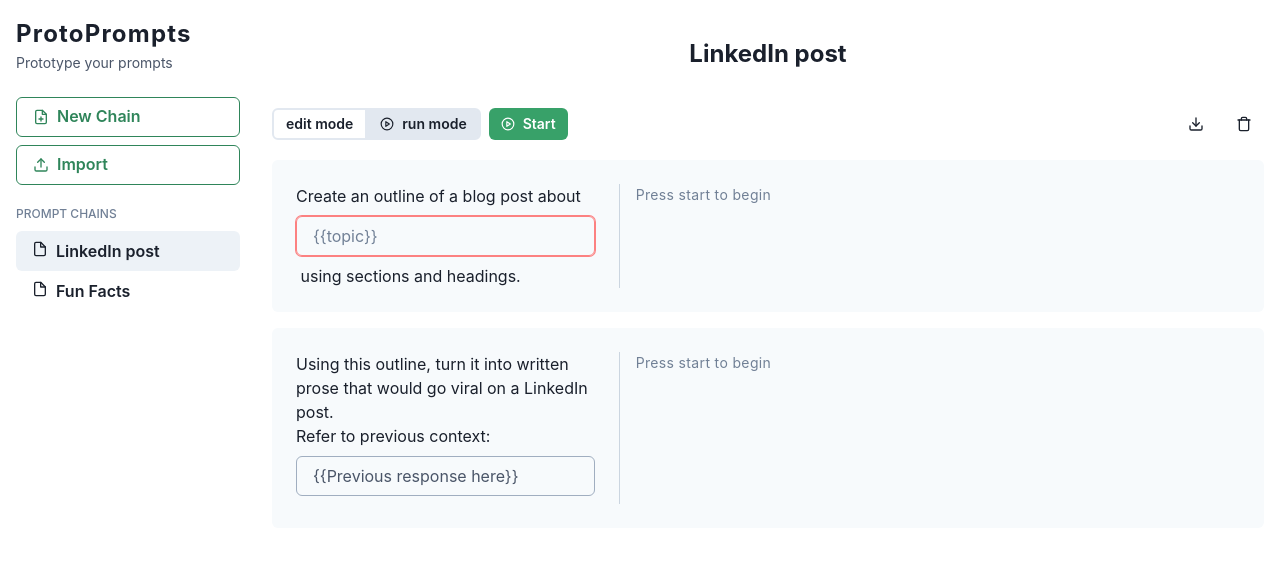
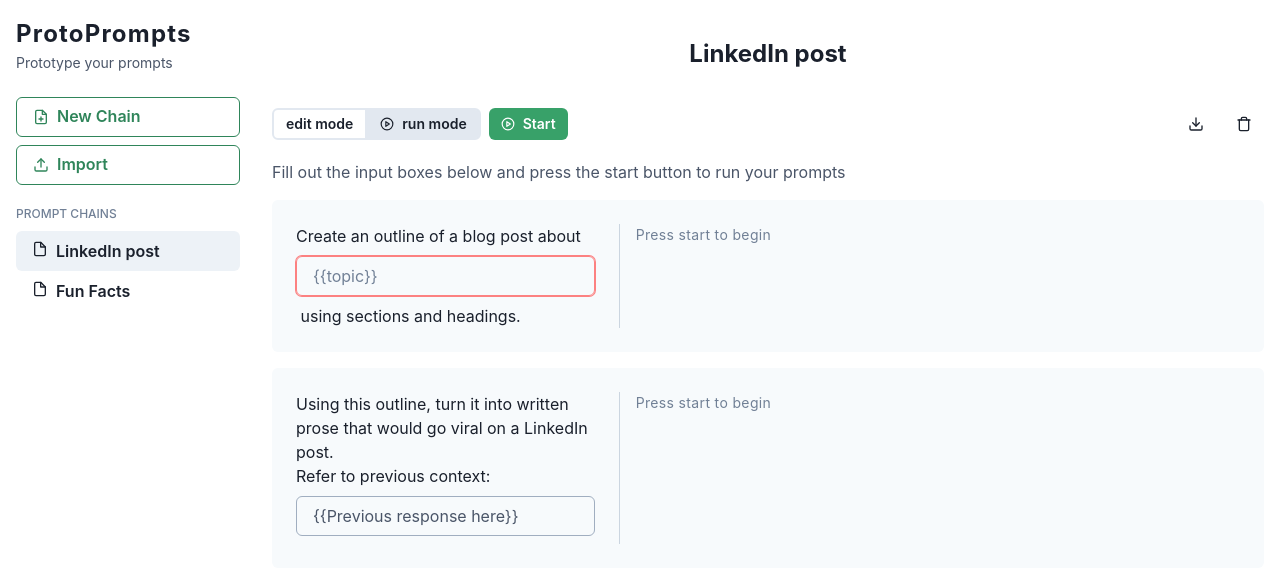
Before and after one commit to clbarrell/prompt-explorer, a Next.js app: page / in a window 1280 px wide. Both pictures are taken after a click on the button "run mode". Shown: the top 574 px of the page. Built offline with nearby package versions, Linux system fonts and the light colour scheme; a web font is replaced by a local one.

Commit message:
disable buttons when running

```diff
--- a/src/components/LeftSideNav.tsx
+++ b/src/components/LeftSideNav.tsx
@@ -54,6 +54,7 @@
         colorScheme={"green"}
         justifyContent={"start"}
         leftIcon={<FiFilePlus />}
+        isDisabled={state.running}
       >
         New Chain
       </Button>
@@ -66,6 +67,7 @@
         colorScheme={"green"}
         justifyContent={"start"}
         leftIcon={<FiUpload />}
+        isDisabled={state.running}
       >
         Import
       </Button>
@@ -98,6 +100,7 @@
             textOverflow="ellipsis"
             display={"inline-block"}
             leftIcon={<FiFile />}
+            isDisabled={state.running}
           >
             {chain.name}
           </Button>
--- a/src/components/MainPanel.tsx
+++ b/src/components/MainPanel.tsx
@@ -164,6 +164,18 @@
           spacing={4}
           width="100%"
         >
+          <Box width={"full"}>
+            {state.editMode ? (
+              <Text color="gray.600">
+                Edit your prompts below then use {"'Run mode'"}
+              </Text>
+            ) : (
+              <Text color="gray.600">
+                Fill out the input boxes below and press the start button to run
+                your prompts
+              </Text>
+            )}
+          </Box>
           {activeChain?.prompts.map((prompt) => (
             <PromptComponent
               key={prompt.id}
--- a/src/components/ToggleButton.tsx
+++ b/src/components/ToggleButton.tsx
@@ -9,12 +9,12 @@
   label: string;
   editMode: boolean;
 }) => {
-  const { dispatch } = useChainContext();
+  const { state, dispatch } = useChainContext();
   const active =
     (label === "edit" && editMode) || (label === "run" && !editMode);
 
   const handleClick = () => {
-    if (!active) {
+    if (!active && state.running === false) {
       dispatch({ type: "SWITCH_MODE" });
     }
   };
@@ -25,6 +25,7 @@
       bg={active ? "gray.200" : "inherit"}
       borderWidth={2}
       leftIcon={label === "run" ? <FiPlayCircle /> : undefined}
+      isDisabled={state.running}
     >
       {label} mode
     </Button>
--- a/src/components/prompt.tsx
+++ b/src/components/prompt.tsx
@@ -105,6 +105,7 @@
           onChange={setInputChange(i)}
           isInvalid={inputValue(i) === ""}
           errorBorderColor="red.300"
+          isDisabled={state.running}
         />
       );
     } else {
```
